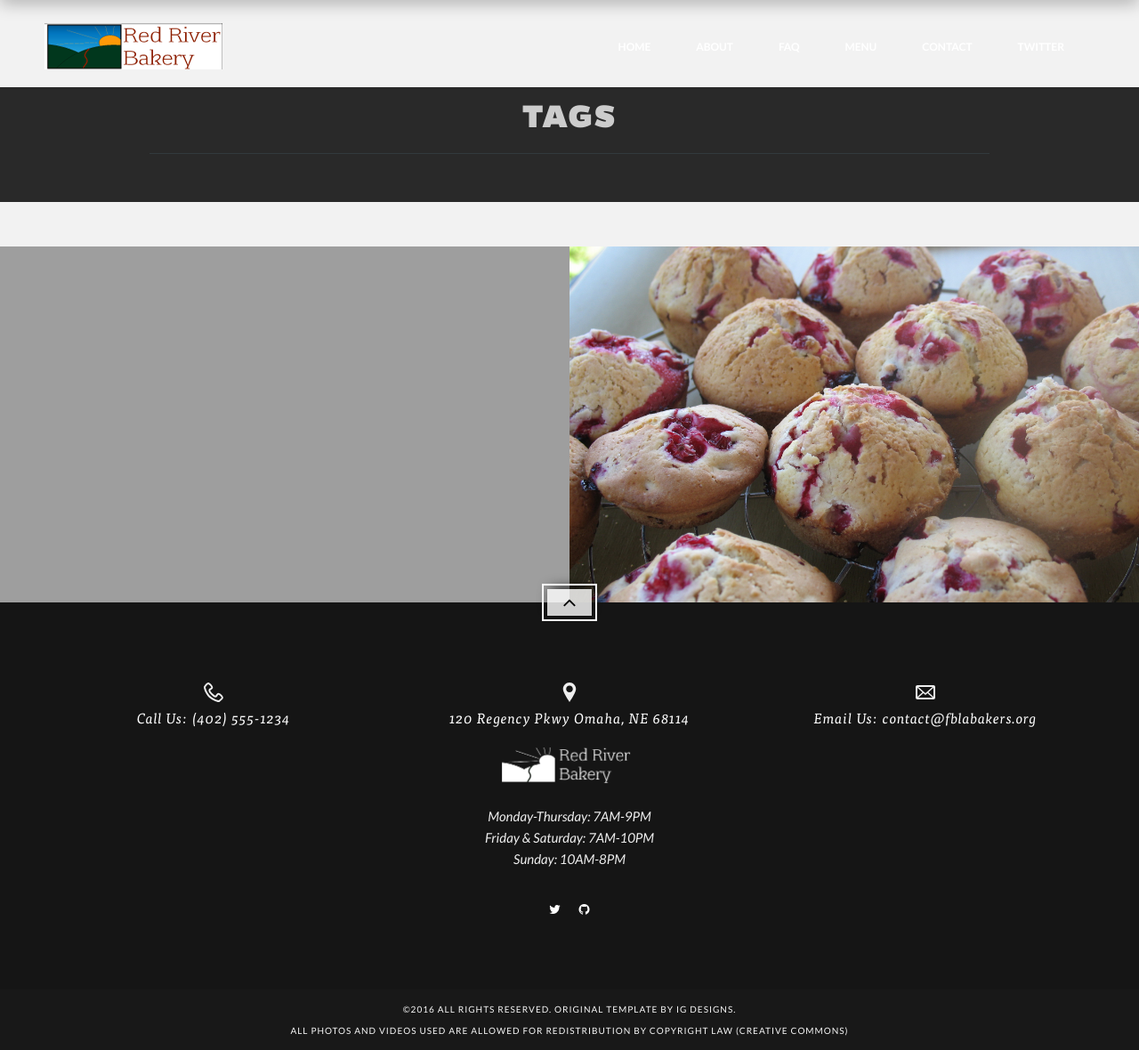
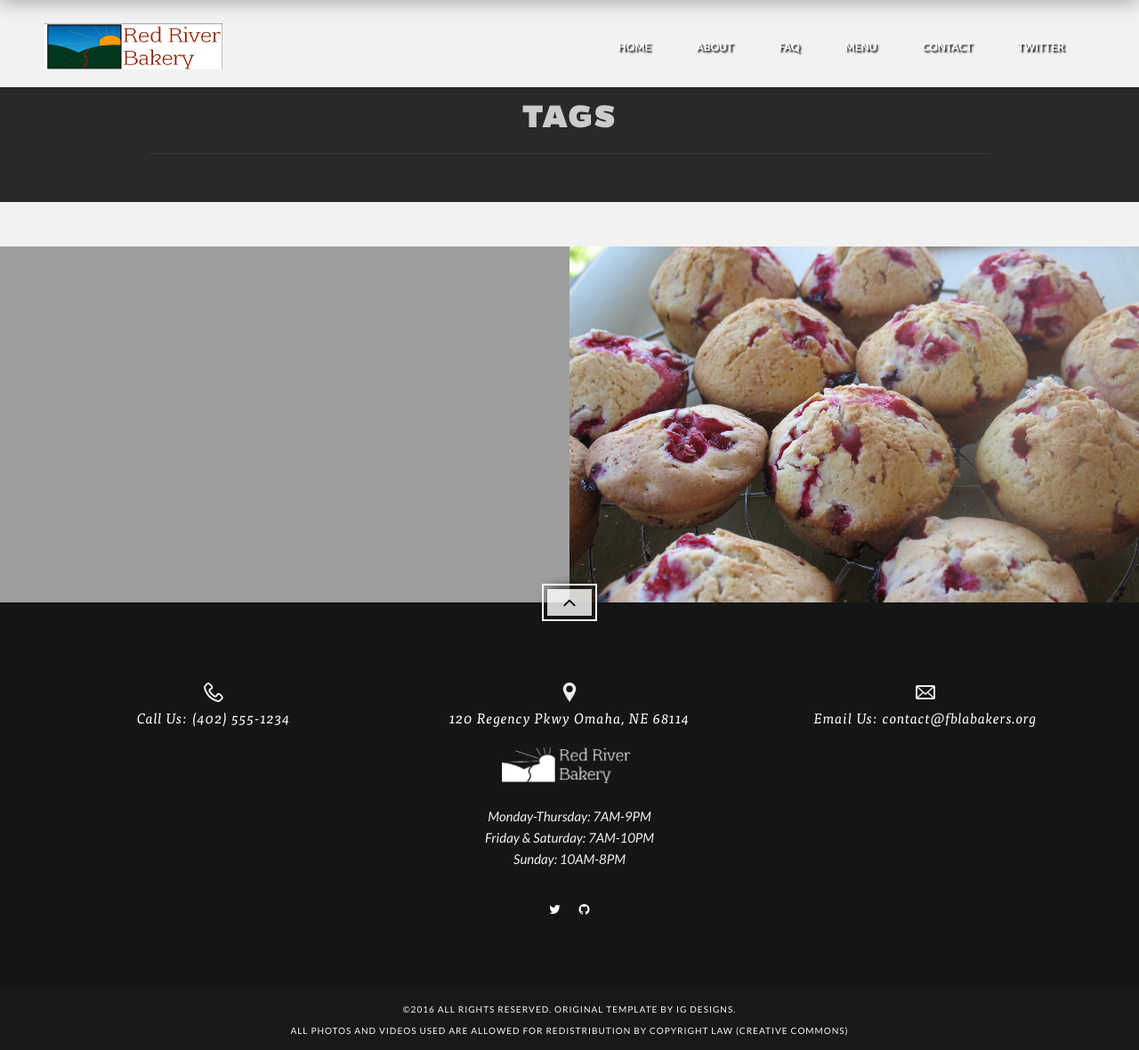
Before and after one commit to fblabake/fblabake.github.io, a Jekyll site: the page built from tags.html, in a window 1280 px wide and 1180 px high. Shown: the whole window at 89% size. Built offline with Jekyll 4.4.1, drawn with Linux system fonts in a browser that asks for light colours.

Commit message:
New icon and added text shadow

```diff
--- a/css/layout.css
+++ b/css/layout.css
@@ -409,6 +409,7 @@ ul.slimmenu > li:last-child { margin-right: 0 }
 ul.slimmenu li a {
     display: block;
     color: #FFF;
+    text-shadow: 2px 2px 2px #000;
     padding: 8px 23px;
     margin: 2px 0;
     cursor:pointer;
```
Also changed, not shown: img/icons/mstile-114x114.png (added), img/icons/mstile-144x144.png (deleted). Lines whose indentation alone changed are shown as unchanged.
